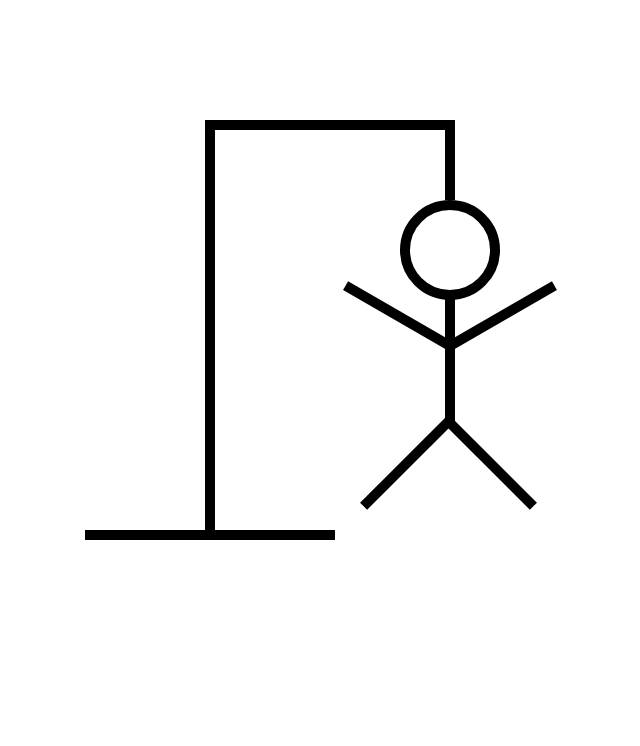
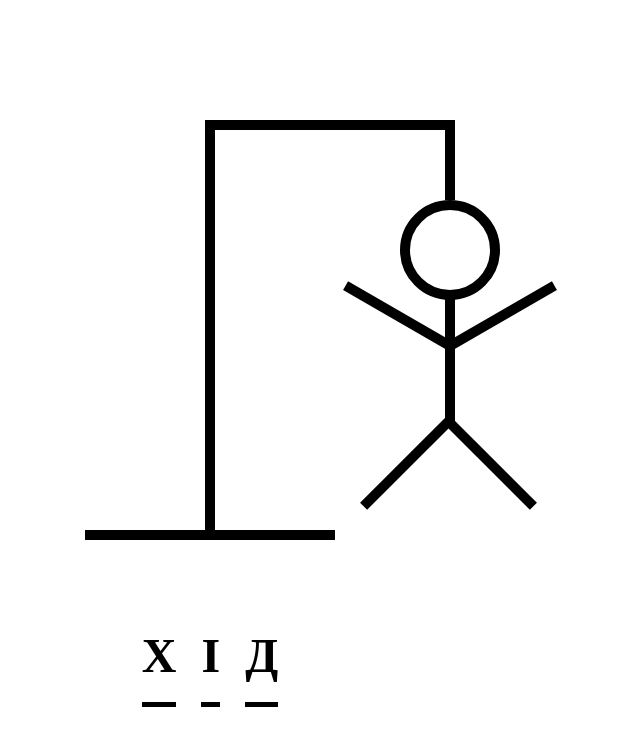
Before and after one commit to Noctuarn/hangman, a React (Vite) app: page / in a window 1280 px wide. Shown: the top 746 px of the page, without its empty margins (430-1070 px from the left). Built offline with nearby package versions, Linux system fonts and the light colour scheme.

Commit message:
create word component

```diff
--- a/src/App.tsx
+++ b/src/App.tsx
@@ -1,9 +1,18 @@
+import React, {useState} from "react";
+
 import Hangman from "./components/Hangman";
+import MainWord from "./components/MainWord";
+
+import words from "./data/words.json"
 
 const App: React.FC = () => {
+
+  const [wordToGuess, setWordToGuess] = useState<string>(words[Math.floor(Math.random() * words.length)].toUpperCase());
+
   return (
     <div className="app">
       <Hangman />
+      <MainWord wordToGuess={wordToGuess}/>
     </div>
   );
 };
--- /dev/null
+++ b/src/components/MainWord.tsx
@@ -0,0 +1,22 @@
+import React from 'react'
+
+type MainWordProps = {
+    wordToGuess: string
+}
+
+
+const MainWord : React.FC<MainWordProps> = ({wordToGuess}) => {
+  return (
+    <div className='main-word'>
+      {wordToGuess.split("").map((letter) => {
+        return (
+            <div className='main-word-letter'>
+                {letter}
+            </div>
+        )
+      })}
+    </div>
+  )
+}
+
+export default MainWord
--- a/src/index.scss
+++ b/src/index.scss
@@ -1,8 +1,12 @@
+@import url(https://fonts.googleapis.com/css?family=Poppins:regular,500,700);
+
 * {
   margin: 0;
   padding: 0;
   box-sizing: border-box;
   outline: none;
+  font-family: "Poppins";
+  font-weight: 400;
 }
 
 .app {
@@ -10,6 +14,7 @@
   flex-direction: column;
   padding: 50px 15px;
   align-items: center;
+  gap: 80px;
 }
 
 .hangman {
@@ -117,3 +122,17 @@
     transform-origin: left bottom;
   }
 }
+
+
+.main-word{
+  display: flex;
+  gap: 25px;
+  align-items: center;
+
+  &-letter{
+    font-size: 3rem;
+    font-weight: 700;
+    padding-bottom: 10px;
+    border-bottom: 5px solid black;
+  }
+}
```
